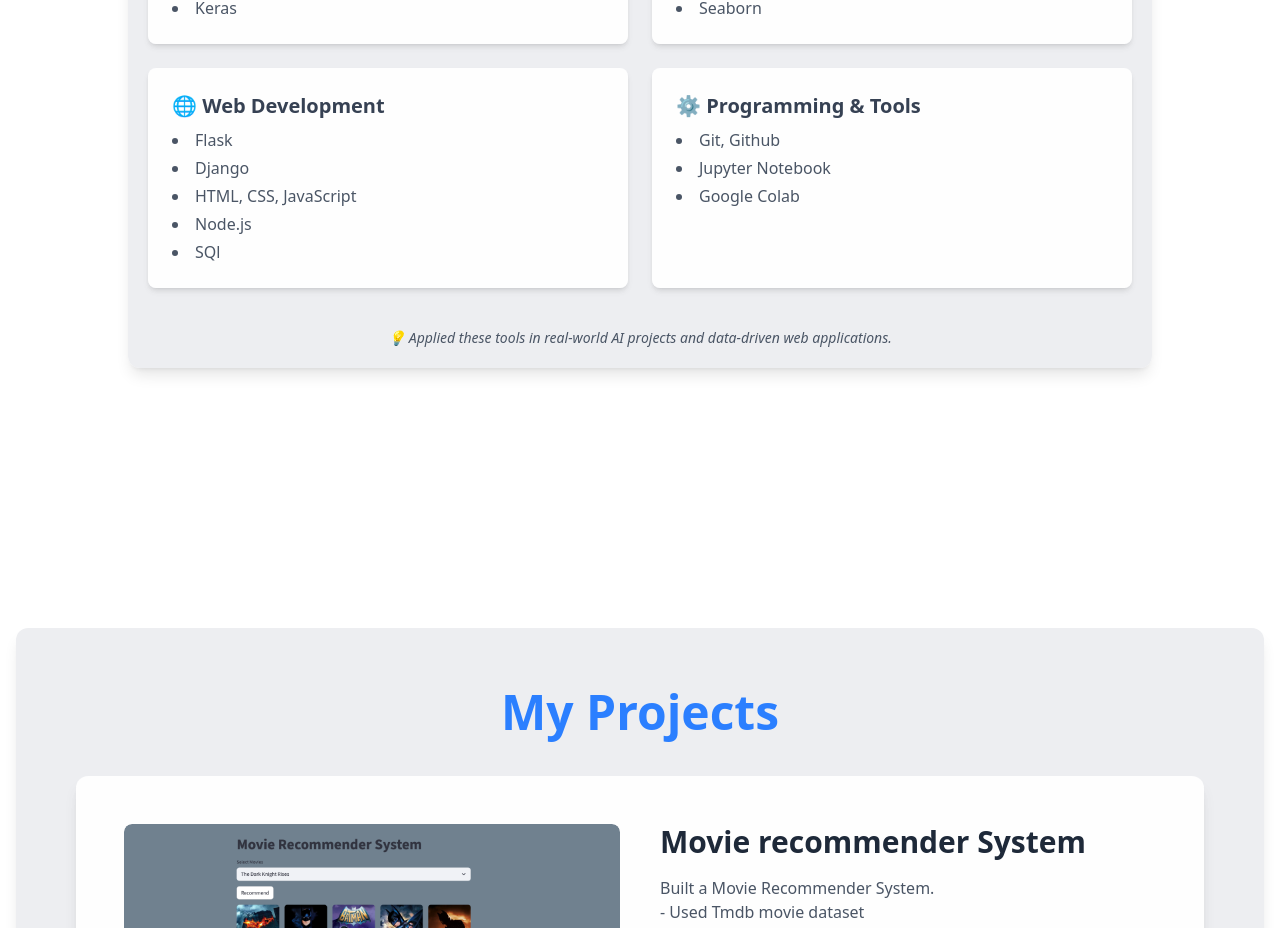
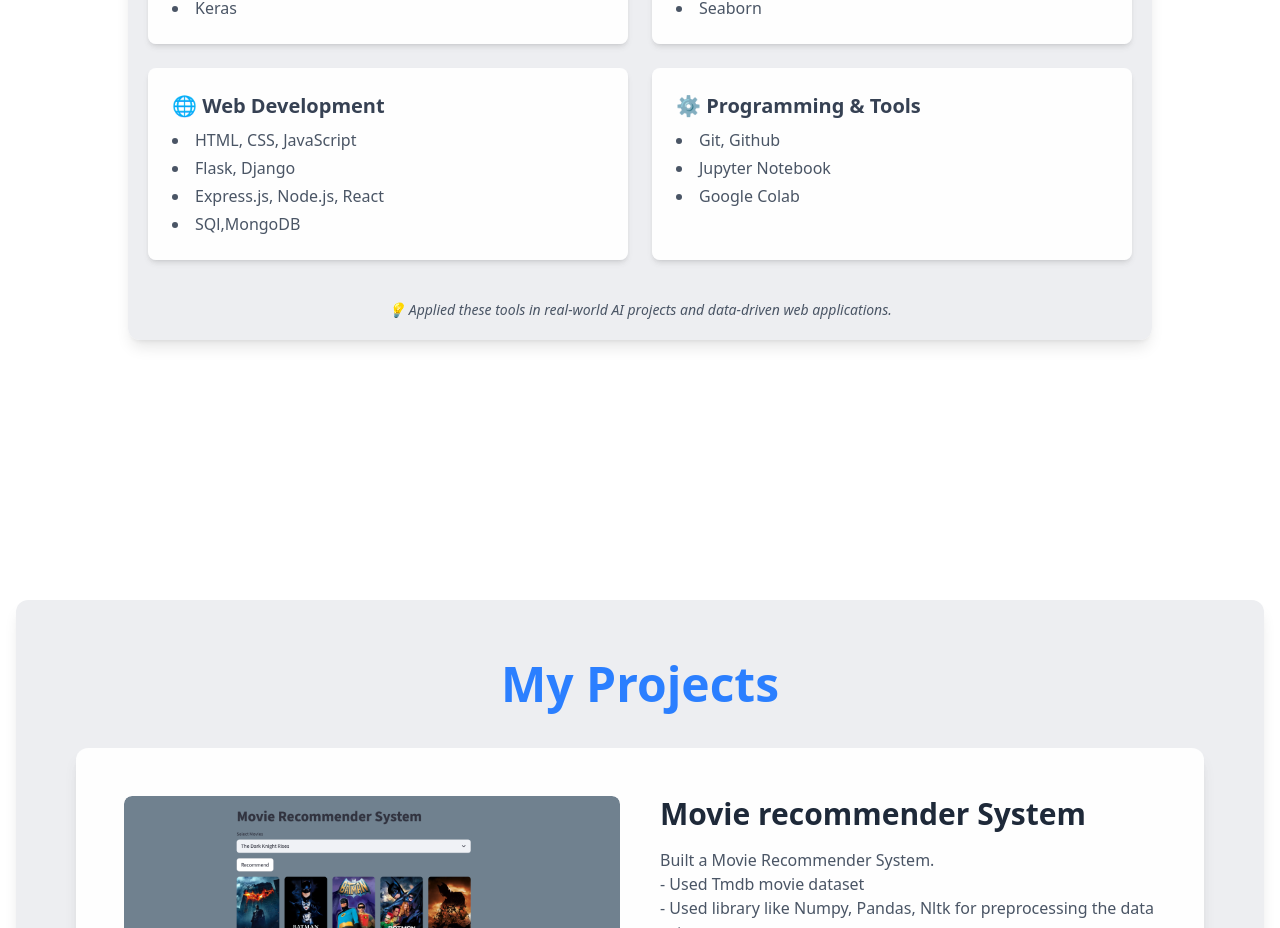
Before and after one commit to Bibek-Poudel8/Portfolio-website, a React (Vite) app: page / in a window 1280 px wide. Shown: the part 2036-2964 px from the top of the page. Built offline with nearby package versions, Linux system fonts and the light colour scheme.

Commit message:
Skills added

```diff
--- a/src/components/Skills.jsx
+++ b/src/components/Skills.jsx
@@ -39,11 +39,10 @@ const Skills = () => {
                 focus:scale-105 focus:bg-indigo-100">
             <h3 className="text-xl font-semibold text-gray-700 mb-2">🌐 Web Development</h3>
             <ul className="list-disc list-inside text-gray-600 space-y-1">
-              <li>Flask</li>
-              <li>Django</li>
               <li>HTML, CSS, JavaScript</li>
-              <li>Node.js</li>
-              <li>SQl</li>
+              <li>Flask, Django</li>
+              <li>Express.js, Node.js, React</li>
+              <li>SQl,MongoDB</li>
             </ul>
           </div>
 
```
